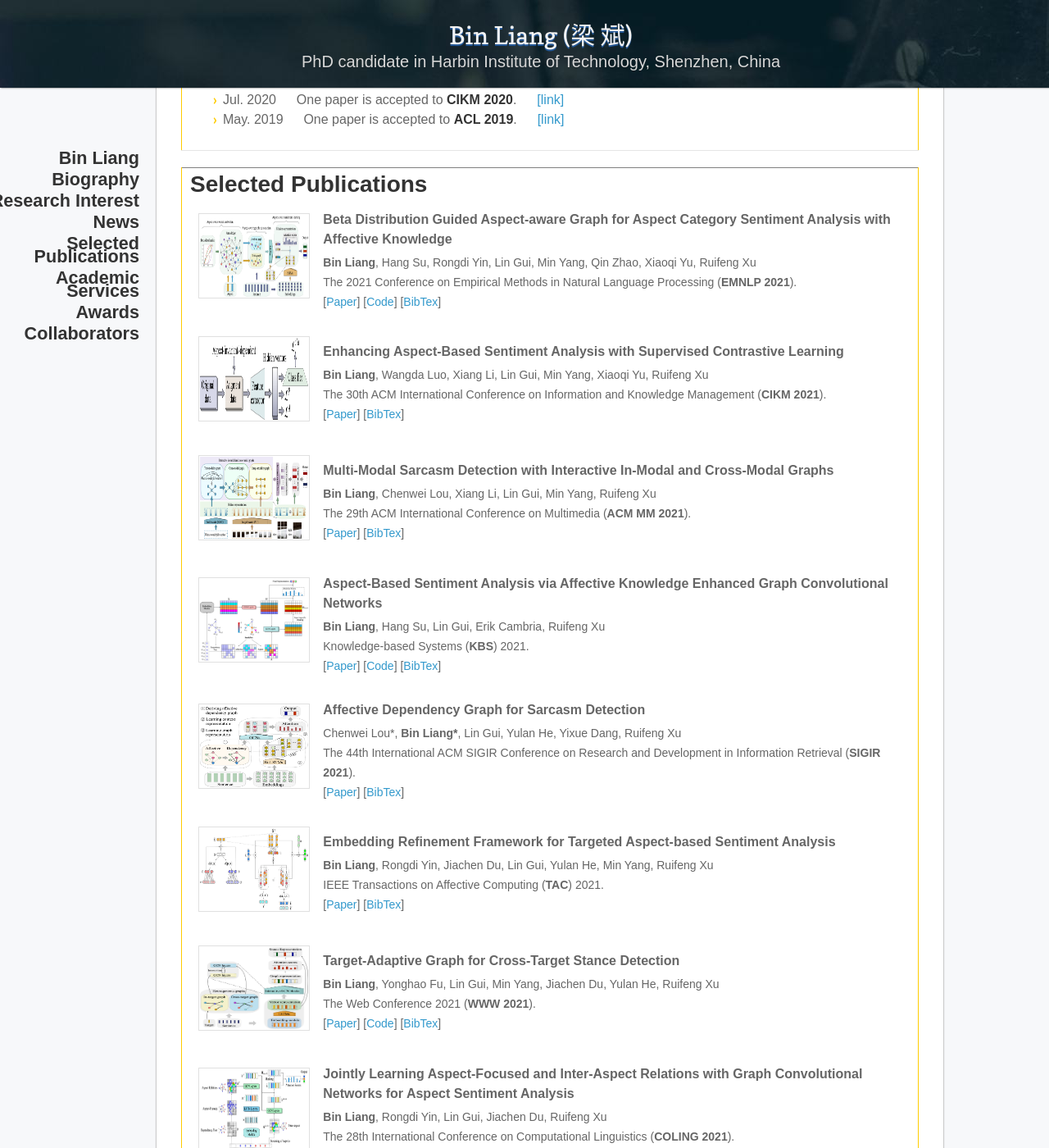
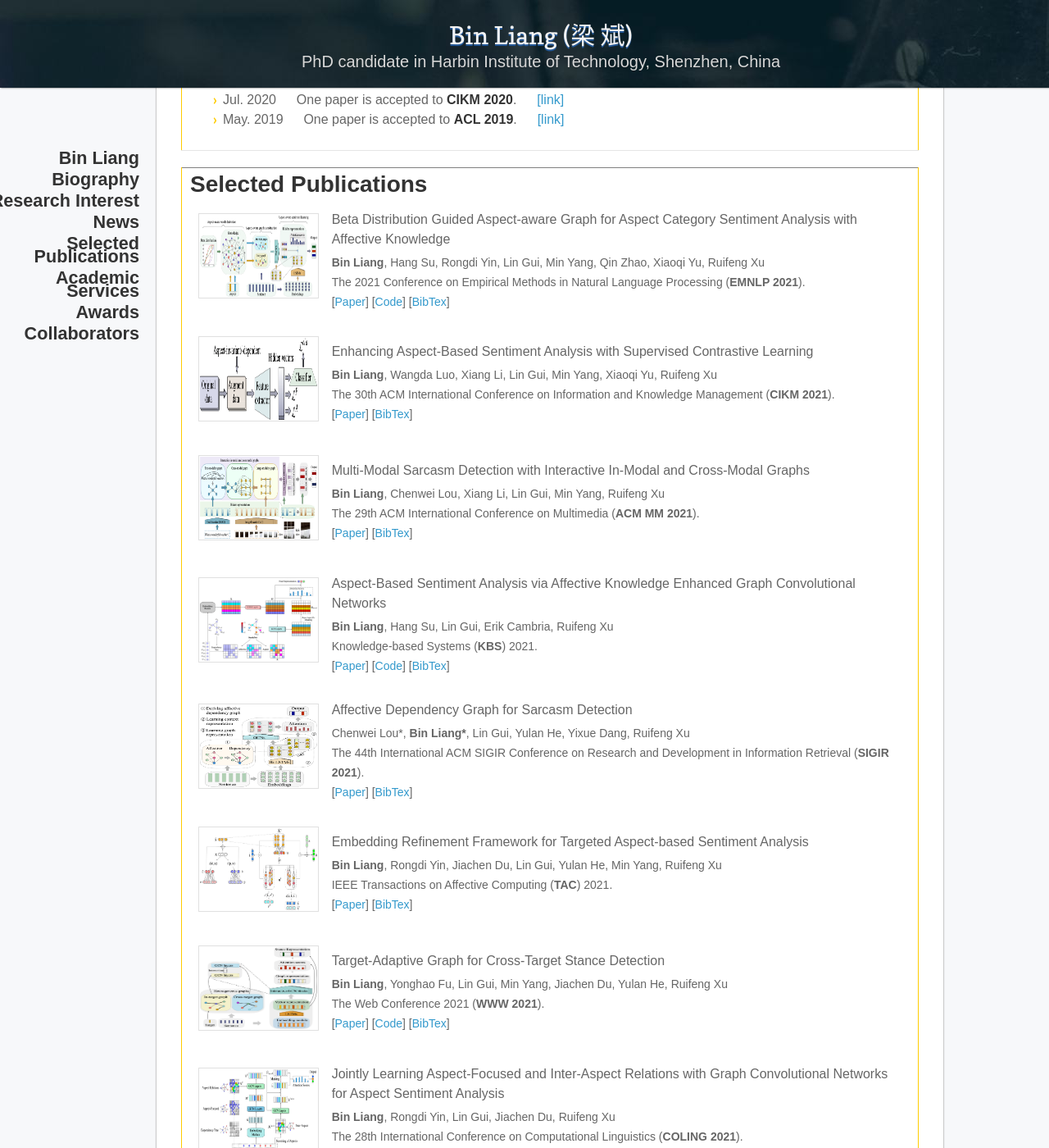
Before and after one commit to BinLiang-NLP/BinLiang-NLP.github.io, a Jekyll site: the page built from index.md, in a window 1280 px wide and 1400 px high, scrolled down 1243 px. Shown: the whole window at 82% size. Built offline with Jekyll 4.4.1, drawn with Linux system fonts in a browser that asks for light colours; nearby versions of some CDN libraries; our own code applies the rules of GitHub Pages for plain Markdown files.

Commit message:
Update jekyll-theme-leap-day.scss

```diff
--- a/_sass/jekyll-theme-leap-day.scss
+++ b/_sass/jekyll-theme-leap-day.scss
@@ -561,7 +561,7 @@
 /* Publication */
 p.pub_title {
   font-size: 16px;
-  font-weight: bold;
+  font-weight: strong;
   margin-bottom: 4px;
 }
 
```
